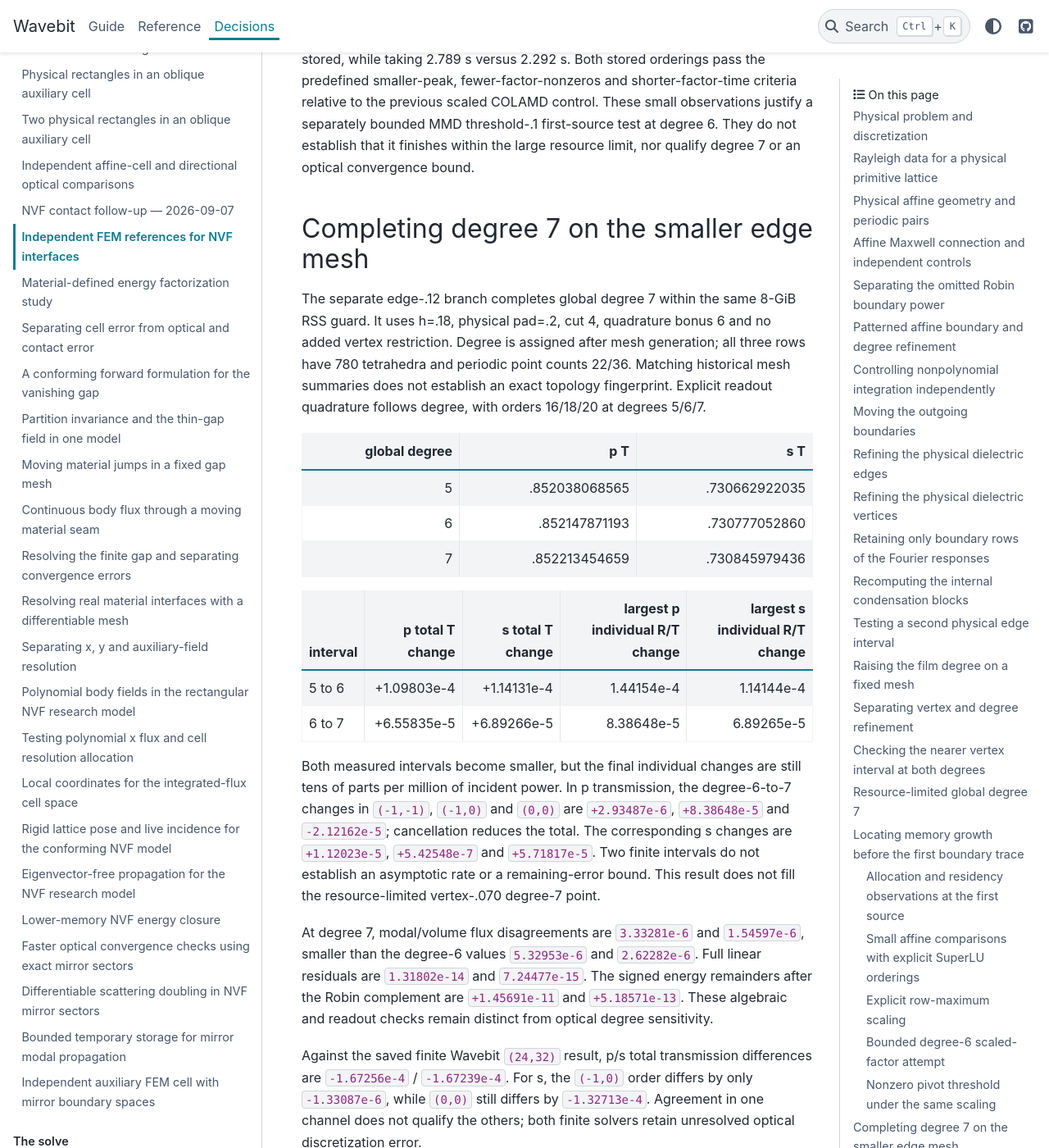
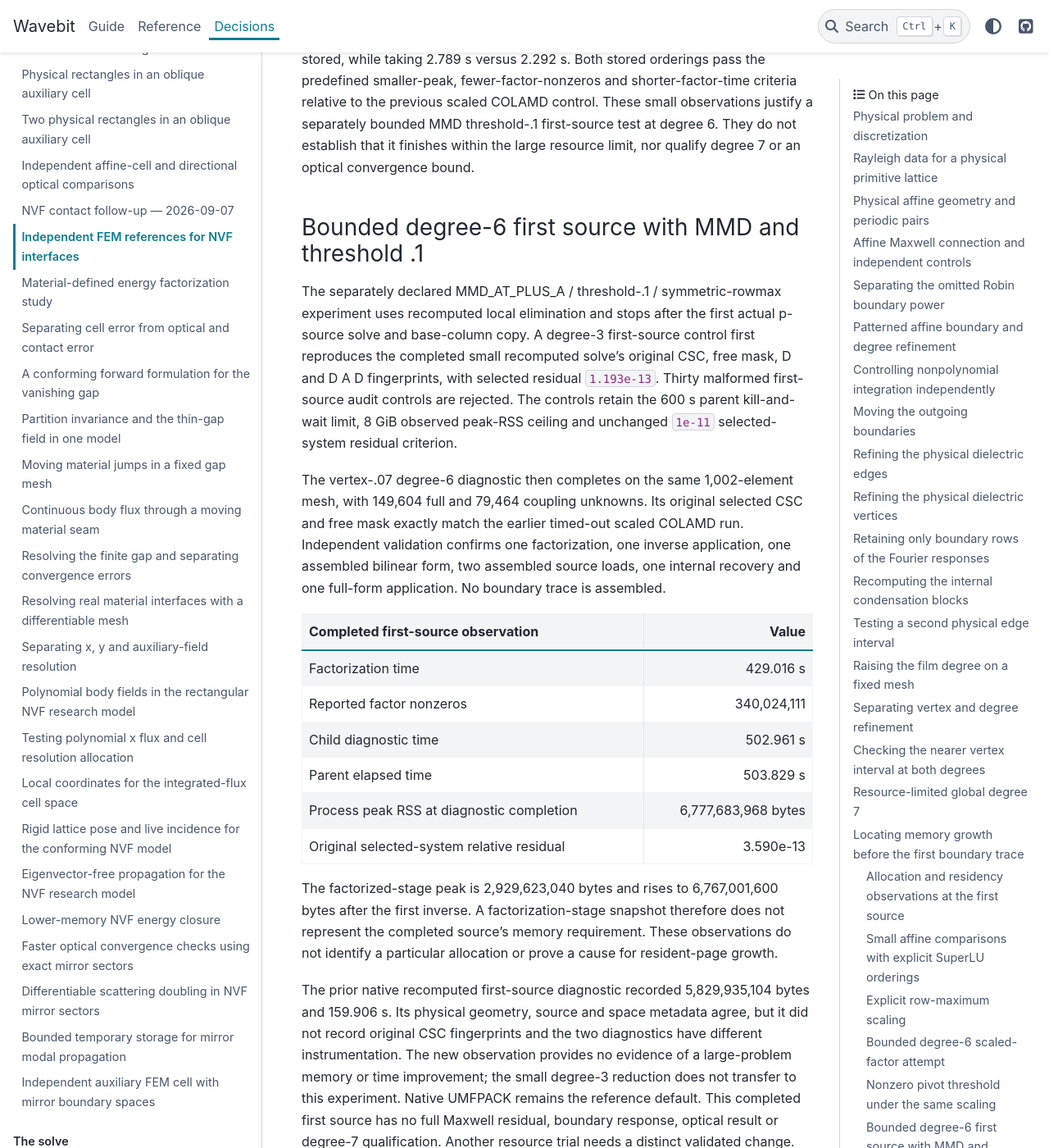
Before and after one commit to fieldalgo/wavebit, a Sphinx documentation site: the page built from docs/nvf-independent-fem.md, in a window 1280 px wide and 1400 px high, scrolled down 34858 px. Shown: the whole window at 82% size. Built offline with Sphinx 7.4.7 and the PyData theme 0.15.4, drawn with Linux system fonts in a browser that asks for light colours; some of the changed text lies outside the part shown.

Commit message:
docs(nvf): record completed bounded MMD first-source diagnostic
Co-authored-by: Codex <noreply@openai.com>

```diff
--- a/docs/nvf-independent-fem.md
+++ b/docs/nvf-independent-fem.md
@@ -1287,6 +1287,49 @@ observations justify a separately bounded MMD threshold-.1 first-source
 test at degree 6. They do not establish that it finishes within the large
 resource limit, nor qualify degree 7 or an optical convergence bound.
 
+### Bounded degree-6 first source with MMD and threshold .1
+
+The separately declared MMD_AT_PLUS_A / threshold-.1 / symmetric-rowmax
+experiment uses recomputed local elimination and stops after the first
+actual p-source solve and base-column copy. A degree-3 first-source control
+first reproduces the completed small recomputed solve's original CSC, free mask,
+D and D A D fingerprints, with selected residual `1.193e-13`. Thirty
+malformed first-source audit controls are rejected. The controls retain the
+600 s parent kill-and-wait limit, 8 GiB observed peak-RSS ceiling and unchanged
+`1e-11` selected-system residual criterion.
+
+The vertex-.07 degree-6 diagnostic then completes on the same 1,002-element
+mesh, with 149,604 full and 79,464 coupling unknowns. Its original selected
+CSC and free mask exactly match the earlier timed-out scaled COLAMD run.
+Independent validation confirms one factorization, one inverse application,
+one assembled bilinear form, two assembled source loads, one internal
+recovery and one full-form application. No boundary trace is assembled.
+
+| Completed first-source observation | Value |
+| --- | ---: |
+| Factorization time | 429.016 s |
+| Reported factor nonzeros | 340,024,111 |
+| Child diagnostic time | 502.961 s |
+| Parent elapsed time | 503.829 s |
+| Process peak RSS at diagnostic completion | 6,777,683,968 bytes |
+| Original selected-system relative residual | 3.590e-13 |
+
+The factorized-stage peak is 2,929,623,040 bytes and rises to
+6,767,001,600 bytes after the first inverse. A factorization-stage snapshot
+therefore does not represent the completed source's memory requirement.
+These observations do not identify a particular allocation or prove a
+cause for resident-page growth.
+
+The prior native recomputed first-source diagnostic recorded
+5,829,935,104 bytes and 159.906 s. Its physical geometry, source and space
+metadata agree, but it did not record original CSC fingerprints and the
+two diagnostics have different instrumentation. The new observation
+provides no evidence of a large-problem memory or time improvement; the
+small degree-3 reduction does not transfer to this experiment. Native
+UMFPACK remains the reference default. This completed first source has no
+full Maxwell residual, boundary response, optical result or degree-7
+qualification. Another resource trial needs a distinct validated change.
+
 ## Completing degree 7 on the smaller edge mesh
 
 The separate edge-.12 branch completes global degree 7 within the same
```
